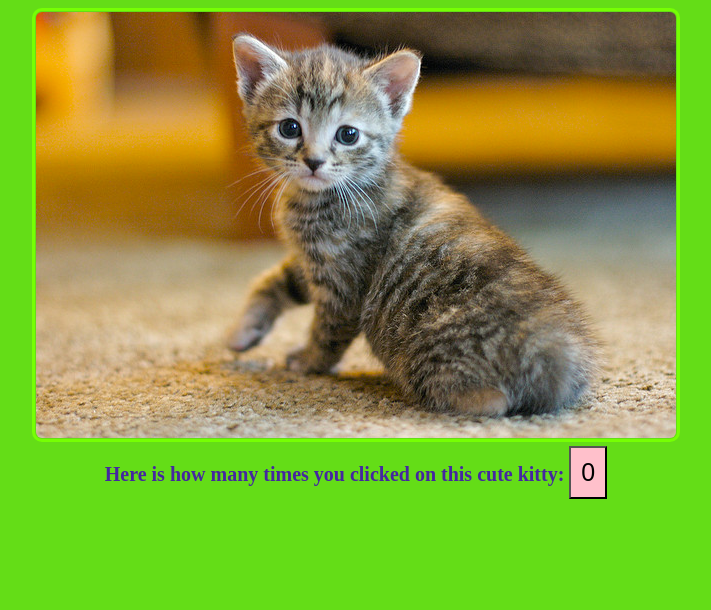
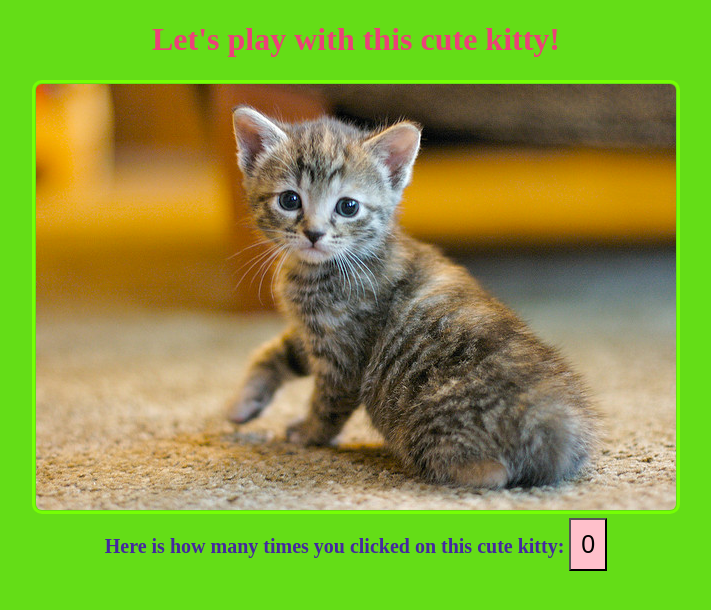
Before and after one commit to mashablair/cat-clicker, a plain HTML site: page cat-clicker.html in a window 1280 px wide. Shown: the whole page, without its empty margins (284-995 px from the left). Drawn offline with Linux system fonts and the light colour scheme.

Commit message:
Added comments and some more content.

```diff
--- a/cat-clicker.html
+++ b/cat-clicker.html
@@ -9,11 +9,15 @@
 </head>
 <body>
 <div>
+    <h1>Let's play with this cute kitty!</h1>
+</div>
+<div>
     <img id="my-elem" onclick="hello()" src="cat.jpg">
 </div>
 <label for="street">Here is how many times you clicked on this cute kitty: </label><button id="my-button">0</button>
 
 <script>
+    //JS we are supposed to use:
     // var x = document.getElementById("my-button");
     // x.addEventListener("click", myFunction);
 
@@ -21,6 +25,7 @@
     //     alert ("Hello, Kitty!");
     // }
 
+    //JS that worked for me, from http://stackoverflow.com/questions/22402777/html-javascript-button-click-counter
     var clicks = 0;
     function hello() {
         clicks += 1;
--- a/styles.css
+++ b/styles.css
@@ -2,6 +2,10 @@ body {
     text-align: center;
     background: #64DD17;
 
+}
+
+h1 {
+    color: #EC407A;
 }
 
 #my-button {
```
Also changed, not shown: cat.html (+3 -1 lines).
